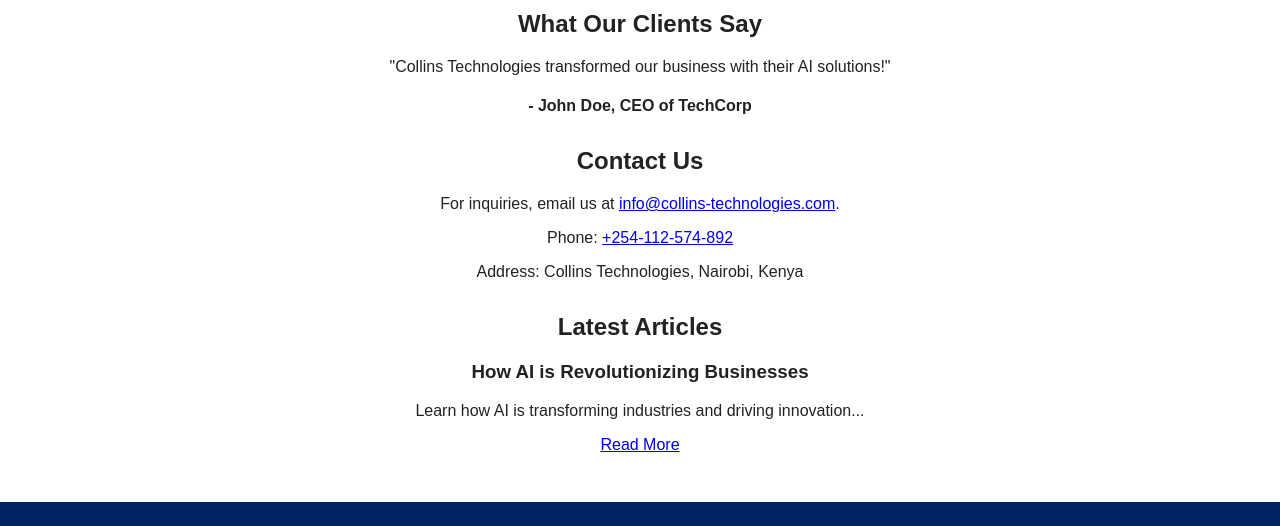
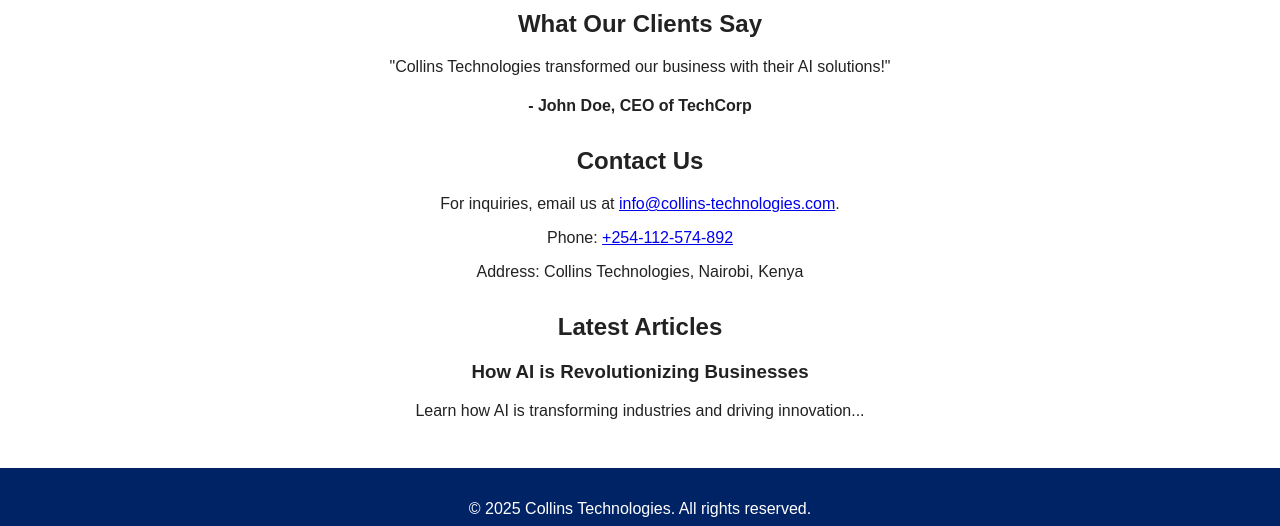
Before and after one commit to Collins582/collins, a plain HTML site: page index.html in a window 1280 px wide. Shown: the part 1958-2484 px from the top of the page. Drawn offline with Linux system fonts and the light colour scheme.

Commit message:
Update index.html

```diff
--- a/index.html
+++ b/index.html
@@ -147,7 +147,6 @@
     <div class="blog-post">
         <h3>How AI is Revolutionizing Businesses</h3>
         <p>Learn how AI is transforming industries and driving innovation...</p>
-        <a href="blog-post.html" class="btn">Read More</a>
     </div>
 </section>
     </main>
```
